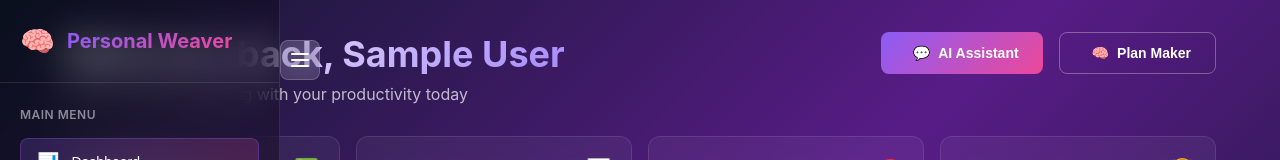
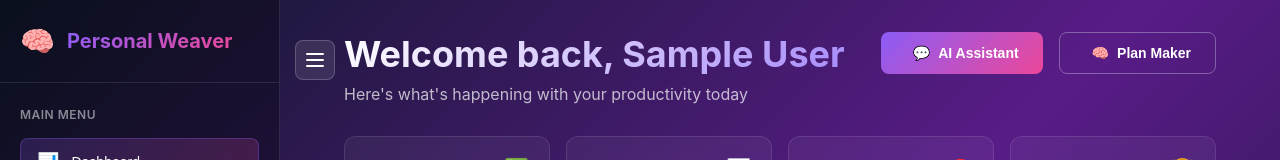
Before and after one commit to kamalesh-E08/Personal-Weaver, a React (Vite) app in the folder client/: page /dashboard in a window 1280 px wide. Shown: the top 160 px of the page. Built offline with nearby package versions, Linux system fonts and the light colour scheme; no server answers; sample sign-in values are in the browser's storage.

Commit message:
fixed alignments issues

```diff
--- a/client/src/components/Layout/Layout.css
+++ b/client/src/components/Layout/Layout.css
@@ -8,6 +8,8 @@
 .layout-content {
     flex: 1;
     position: relative;
+    transition: margin-left 0.3s ease;
+    margin-left: 280px;
 }
 
 .layout-content.sidebar-collapsed {
@@ -17,7 +19,7 @@
 /* External Sidebar Toggle Button */
 .sidebar-toggle-external {
     position: fixed;
-    left: 280px;
+    left: 295px;
     top: 40px;
     background: rgba(255, 255, 255, 0.1);
     border: 1px solid rgba(255, 255, 255, 0.2);
@@ -63,6 +65,12 @@
     background-color: rgba(255, 255, 255, 0.9);
 }
 
+/* Arrow Icon */
+.arrow-icon {
+    font-size: 20px;
+    line-height: 1;
+}
+
 .layout-content.sidebar-collapsed .sidebar-toggle-external {
     left: 20px;
 }
--- a/client/src/components/Layout/Layout.jsx
+++ b/client/src/components/Layout/Layout.jsx
@@ -14,15 +14,19 @@ const Layout = ({ children }) => {
                     className="sidebar-toggle-external"
                     onClick={toggleSidebar}
                 >
-                    <div className="hamburger-icon">
-                        <span></span>
-                        <span></span>
-                        <span></span>
-                    </div>
+                    {isCollapsed ? (
+                        <div className="arrow-icon">→</div>
+                    ) : (
+                        <div className="hamburger-icon">
+                            <span></span>
+                            <span></span>
+                            <span></span>
+                        </div>
+                    )}
                 </button>
 
                 {/* Sidebar */}
-                <Sidebar isCollapsed={isCollapsed} />
+                <Sidebar isCollapsed={isCollapsed} toggleSidebar={toggleSidebar} />
 
                 {/* Main Content */}
                 <div className="main-content">
--- a/client/src/components/Sidebar/Sidebar.css
+++ b/client/src/components/Sidebar/Sidebar.css
@@ -14,7 +14,7 @@
 }
 
 .sidebar.collapsed {
-  transform: translateX(-100%);
+  transform: translateX(-280px);
 }
 
 .sidebar-header {
--- a/client/src/components/Sidebar/Sidebar.jsx
+++ b/client/src/components/Sidebar/Sidebar.jsx
@@ -3,7 +3,7 @@ import { useLocation, useNavigate } from "react-router-dom";
 import "./Sidebar.css";
 import { useAuth } from "../../context/AuthContext";
 
-const Sidebar = ({ isCollapsed: controlledCollapsed }) => {
+const Sidebar = ({ isCollapsed: controlledCollapsed, toggleSidebar }) => {
   const [localCollapsed, setLocalCollapsed] = useState(false);
   const [showUserMenu, setShowUserMenu] = useState(false);
   const userMenuRef = useRef(null);
@@ -26,6 +26,10 @@ const Sidebar = ({ isCollapsed: controlledCollapsed }) => {
 
   const handleNavigation = (path) => {
     navigate(path);
+    // Collapse sidebar when navigation is clicked
+    if (toggleSidebar && !isCollapsed) {
+      toggleSidebar();
+    }
   };
 
   // Handle clicks outside the user menu
@@ -56,6 +60,10 @@ const Sidebar = ({ isCollapsed: controlledCollapsed }) => {
 
   const handleMenuOptionClick = (option) => {
     setShowUserMenu(false);
+    // Collapse sidebar when menu option is clicked
+    if (toggleSidebar && !isCollapsed) {
+      toggleSidebar();
+    }
     switch (option) {
       case 'settings':
         navigate("/profile");
```
